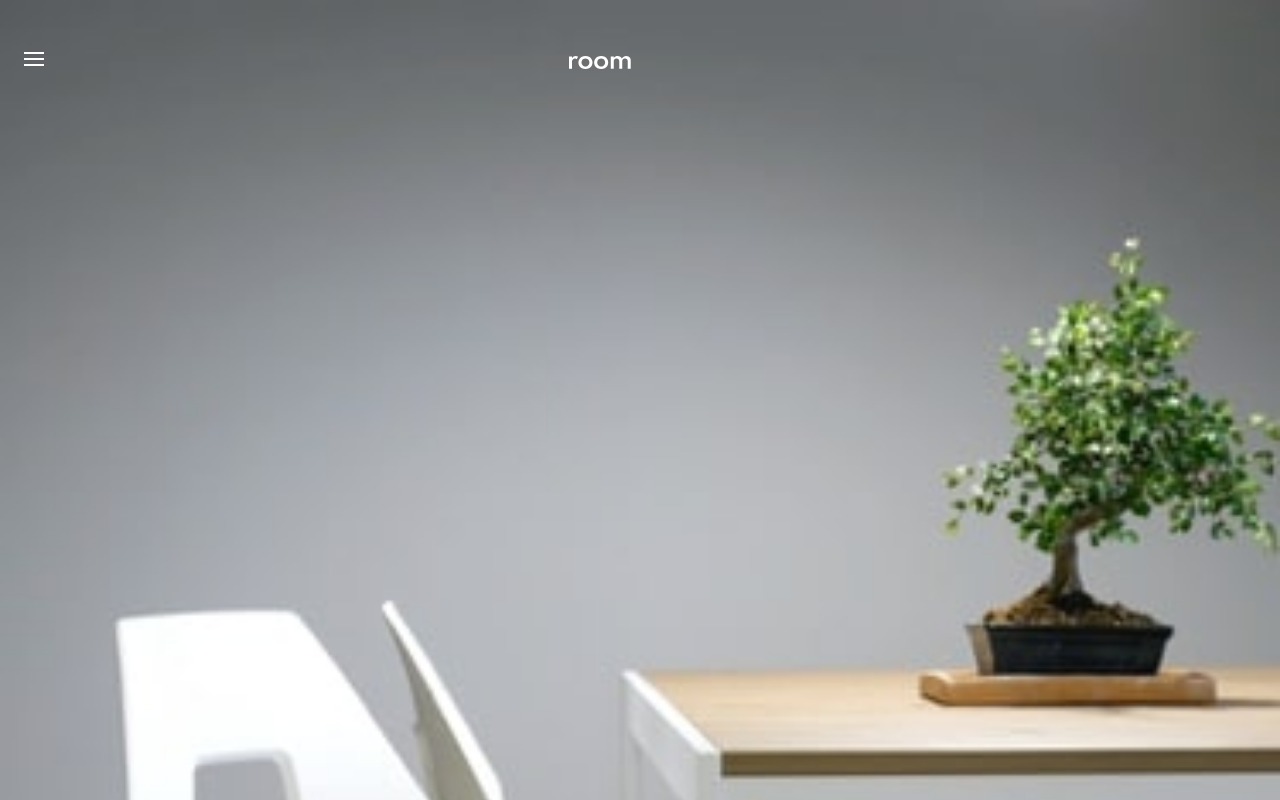
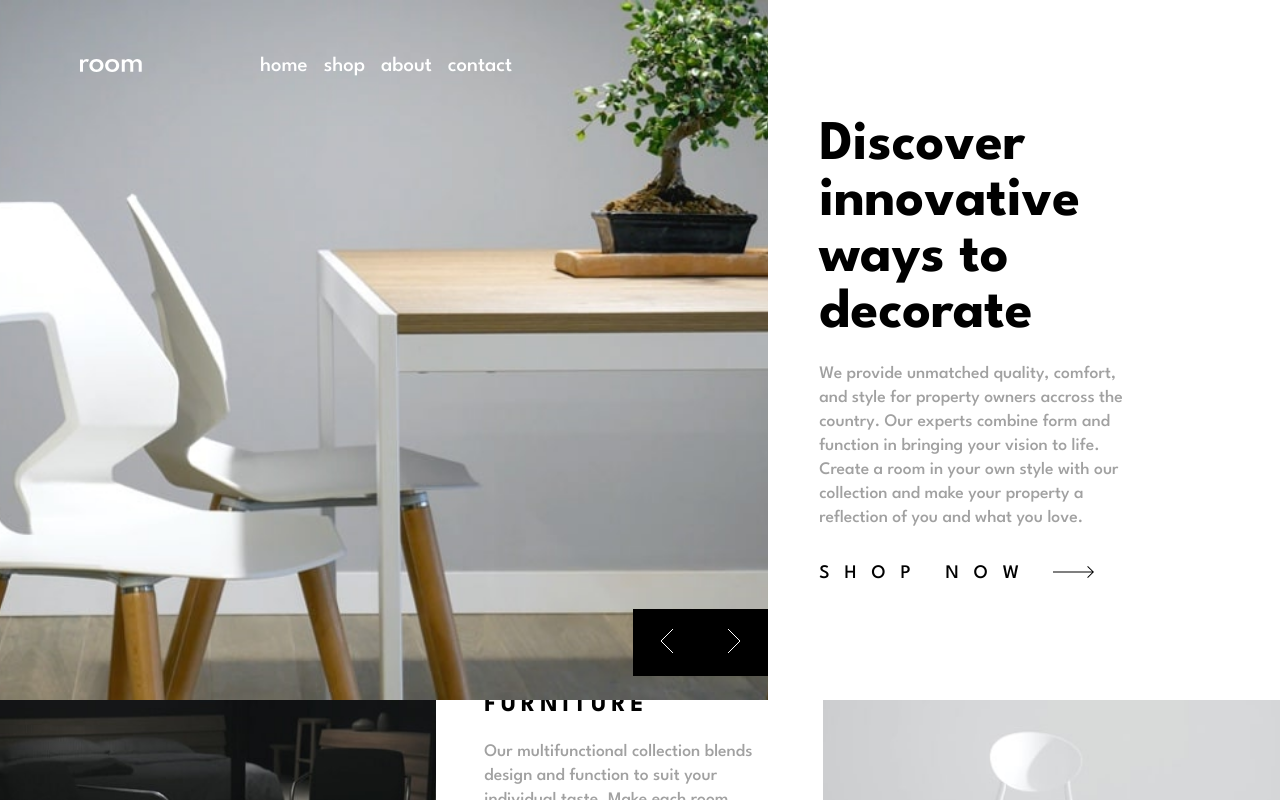
Before and after one commit to OscarAnillo/-room_homepage_fe, a React (Create React App) app: page / in a window 1280 px wide. Shown: the top 800 px of the page. Built offline with nearby package versions, Linux system fonts and the light colour scheme.

Commit message:
add query for desktop and hover states

```diff
--- a/src/App.css
+++ b/src/App.css
@@ -62,6 +62,10 @@ img {
   font-size: 1.1rem;
   font-weight: 700;
 }
+.desktop-ul {
+  display: none;
+  align-items: center;
+}
 /* HeroComponent */
 .hero {
   width: 100%;
@@ -70,8 +74,11 @@ img {
   position: relative;
   overflow: hidden;
 }
-.col1 img {
+.mobile-img {
   width: 100%;
+}
+.desktop-img {
+  display: none;
 }
 .mobile-btn {
   position: absolute;
@@ -137,3 +144,121 @@ img {
   font-size: 1.1rem;
   line-height: 1.5rem;
 }
+
+@media(min-width: 1000px){
+  /* NavComponent */
+  .nav {
+    width: 35%;
+    margin:  0 auto 0 5em;
+    text-align: left;
+    display: flex;
+    align-items: center;
+    justify-content: space-between;
+  }
+  .ham {
+    display: none;
+  }
+  .desktop-ul {
+    display: flex;
+    align-items: center;
+    justify-content: space-between;
+  }
+  .desktop-ul li {
+    margin-right: 1rem;
+    color: #fff;
+    font-size: 1.3rem;
+  }
+  .desktop-ul li:hover {
+    cursor: pointer;
+    text-decoration: underline;
+  }
+  /* HeroComponent */
+  .hero {
+    height: 700px;
+    width: 100%;
+    display: flex;
+    align-items: center;
+    justify-content: space-between;
+  }
+  .col1 {
+    position: relative;
+    width: 60%;
+  }
+  .mobile-img {
+    display: none;
+  }
+  .desktop-img {
+    display: block;
+    height: 700px;
+    width: 100%;
+    object-fit: cover;
+  }
+  .mobile-btn {
+    position: absolute;
+    top: 87%;
+    right: 0%;
+    z-index: 1;
+  }
+  .mobile-btn button {
+    background-color: #000;
+    border: none;
+    padding: 2.5em 3em;
+    transition: .3s;
+  }
+  .mobile-btn button:hover {
+    background-color: rgb(68, 68, 68);
+    cursor: pointer;
+  }
+  .col2 {
+    width: 40%;
+  }
+  .hero-text {
+    margin: 0em auto;
+    width: 80%;
+    text-align: left;
+  }
+  .hero-text h1 {
+    font-size: 3.5rem;
+    line-height: 3.5rem;
+    width: 80%;
+  }
+  .hero-text p {
+    font-size: 1.1rem;
+    width: 80%;
+  }
+  .hero-text span {
+    font-size: 1.2rem;
+    letter-spacing: 10px;
+    transition: .3s;
+  }
+  .hero-text span:hover {
+    color: hsl(0, 0%, 63%);
+    cursor: pointer;
+  }
+  .hero-text img {
+    width: 10%;
+  }
+
+  /* MainComponent */
+  .div-container {
+    padding-top: 0em;
+    display: flex;
+    align-items: center;
+    justify-content: space-between;
+    height: 276px;
+  }
+  .div-container img {
+    height: 276px;
+    width: 100%;
+  }
+  .main-col2 {
+    padding: 0em;
+  }
+  .main-col2 div {
+    width: 75%;
+    margin: 0 auto;
+  }
+  .main-col2 h2 {
+    letter-spacing: 5px;
+  }
+}
--- a/src/Components/hero-component.js
+++ b/src/Components/hero-component.js
@@ -4,6 +4,12 @@ const mobileImages = [
   "images/mobile-image-hero-1.jpg",
   "images/mobile-image-hero-2.jpg",
   "images/mobile-image-hero-3.jpg",
+];
+
+const desktopImages = [
+  "images/desktop-image-hero-1.jpg",
+  "images/desktop-image-hero-2.jpg",
+  "images/desktop-image-hero-3.jpg",
 ];
 
 export const HeroComponent = () => {
@@ -20,7 +26,8 @@ export const HeroComponent = () => {
   return (
     <div className="hero">
       <div className="col1">
-        <img src={mobileImages[picPlace]} alt="" />
+        <img src={mobileImages[picPlace]} alt="" className="mobile-img" />
+        <img src={desktopImages[picPlace]} alt="" className="desktop-img" />
         <div className="mobile-btn">
           <button onClick={clickHandlerPrev} disabled={picPlace === 0}>
             <img src="images/icon-angle-left.svg" alt="" />
@@ -30,7 +37,7 @@ export const HeroComponent = () => {
           </button>
         </div>
       </div>
-      <div>
+      <div className="col2">
         <div className="hero-text">
           <h1>Discover innovative ways to decorate</h1>
           <p>
--- a/src/Components/nav-bar.js
+++ b/src/Components/nav-bar.js
@@ -1,6 +1,6 @@
 export const NavBarComponent = ({ showMobileMenu, clickMobileMenuHandler }) => {
   return (
-    <div className="div">
+    <div className="div-nav">
       <nav className="nav">
         <img
           src="images/icon-hamburger.svg"
@@ -9,7 +9,14 @@ export const NavBarComponent = ({ showMobileMenu, clickMobileMenuHandler }) => {
           onClick={clickMobileMenuHandler}
         />
         <img src="images/logo.svg" alt="" />
+        <ul className="desktop-ul">
+          <li>home</li>
+          <li>shop</li>
+          <li>about</li>
+          <li>contact</li>
+        </ul>
       </nav>
+      <div id="mobile">
         {showMobileMenu ? (
           <div className="mobile-menu">
             <div className="mobile-menu-div">
@@ -30,5 +37,6 @@ export const NavBarComponent = ({ showMobileMenu, clickMobileMenuHandler }) => {
           </div>
         ) : null}
       </div>
+    </div>
   );
 };
```
Lines whose indentation alone changed are shown as unchanged.
